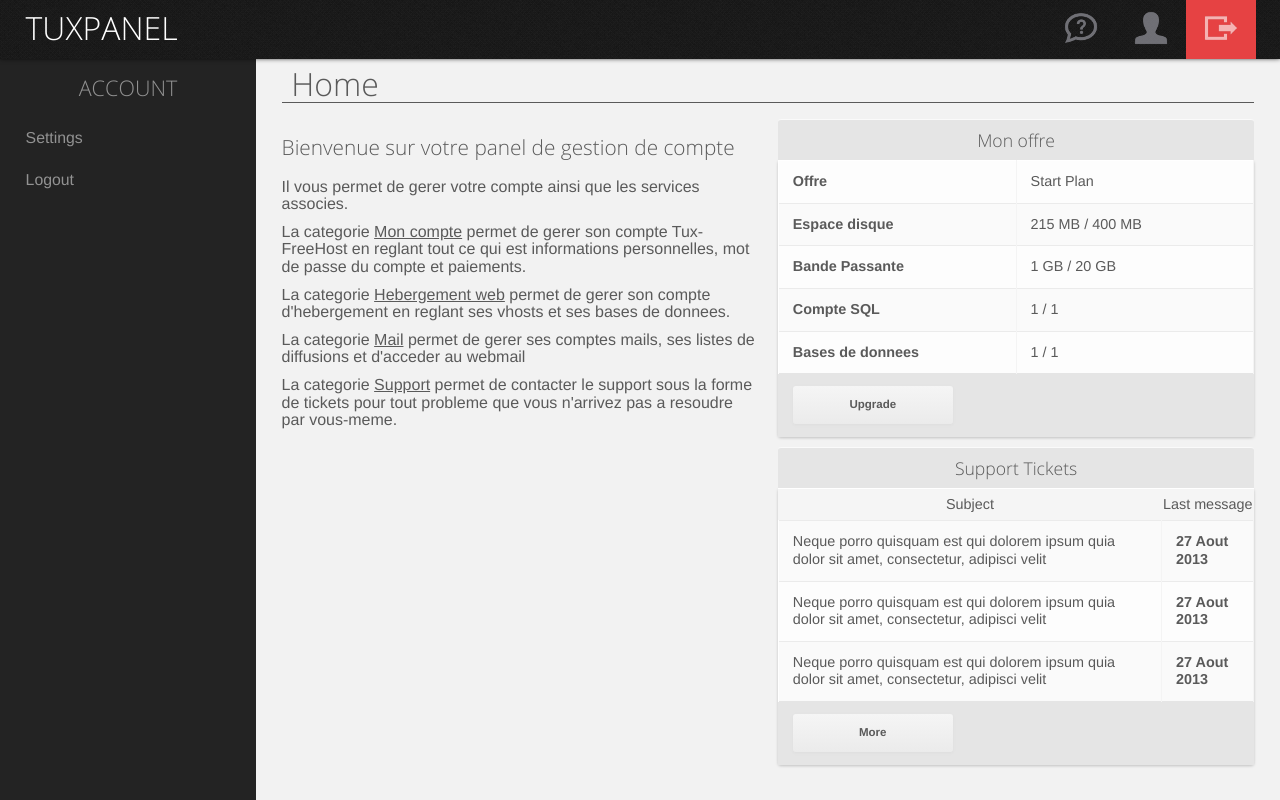
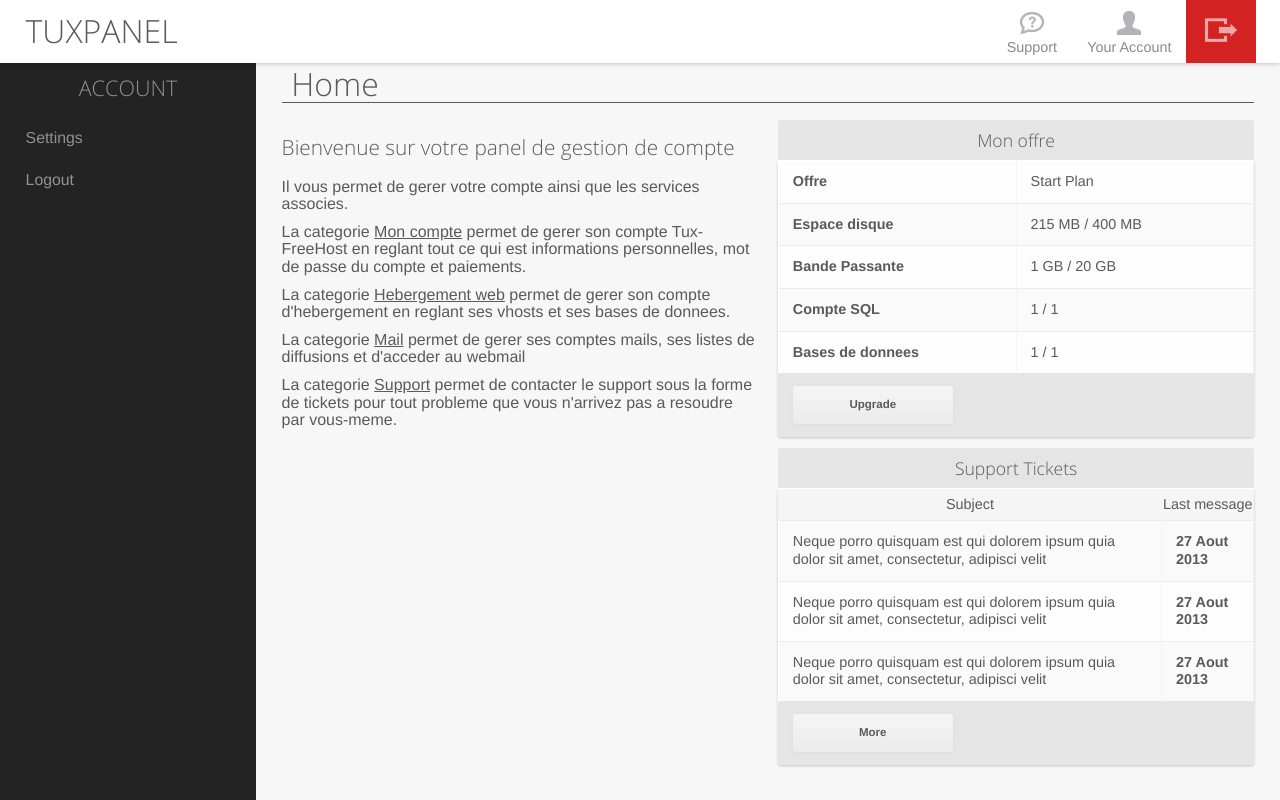
Before and after one commit to TixieSalander/tfhpanel, a Python web app: template tfhpanel/templates/user/home.mako in a window 1280 px wide. Run offline with Mako, Linux system fonts and the light colour scheme; the template is opened without the code that fills it, so the values that code supplies are empty.

Commit message:
Redesign the navbar to improve the UX: adding text below the icons, contrast enhancement

```diff
--- a/tfhpanel/static/design.css
+++ b/tfhpanel/static/design.css
@@ -14,22 +14,22 @@ header{
     color: #fff;
     background: #1a1a1a;
     text-align: right;
-    background: url(/static/images/bg.png);
-    -webkit-box-shadow:  0px -1px 5px 0px #000000;
-    box-shadow:  0px -1px 5px 0px #000000;
+    background: #fff;
+    -webkit-box-shadow: 0px 0px 5px rgba(0, 0, 0, 0.3);
+    box-shadow: 0px 0px 5px rgba(0, 0, 0, 0.3);
 }
 header a{
-    color: #fff;
+    color: #5a5a5a;
     text-decoration: none;
 }
 header #logo{
     float: left;
-    height: 58px;
+    height: 62px;
     line-height: 55px;
     margin-left: 2%;
 }
 header #logo h1{
-    margin: 0px;
+    margin: 3px 0px;
     font-size: 2em;
     font-weight: lighter;
     text-transform: uppercase;
@@ -46,6 +46,8 @@ header nav li{
     display: inline;
     margin: 0px;
     padding: 0px;
+    text-align: center;
+    font-size: 0.9em;
 }
 header nav a{
     display: inline-block;
@@ -54,19 +56,24 @@ header nav a{
     opacity: 0.7;
 }
 header nav a:hover, header nav a.current{
-    background: #2e2e2e;
+    background: #eee;
     opacity: 1;
 }
 header nav a.navlogout{
-    background: #e64243;
+    background: #d42222;
     opacity: 1;
 }
 header nav a.navlogout:hover{
-    background: #d83e3f;
+    background: #c72a2a;
 }
 header nav img{
+    height: 30px;
+    width: 30px;
+}
+header nav a.navlogout img{
     height: 40px;
     width: 40px;
+    margin: 0.15em 0;
 }
 .wrap{
     display: table;
@@ -149,7 +156,7 @@ section{
     padding: 2%;
     font-size: 1em;
     line-height: 1.1em;
-    background: #f2f2f2;
+    background: #f7f7f7;
 }
 
  /* CONTENT */
--- a/tfhpanel/templates/layout.mako
+++ b/tfhpanel/templates/layout.mako
@@ -17,18 +17,24 @@
                     <li>
                         <a href="/${panel.model.short_name}/">
                             <img src="/static/images/nav/${panel.model.short_name}.png"
-                                alt="${panel.model.display_name}" />
+                                alt="${panel.model.display_name}" /><br/>
+                            ${panel.model.display_name}
                         </a>
                     </li>
                 % endfor
                 <li><a href="/support/" title="${_('Support')}">
-                    <img src="/static/images/nav/support.png" alt="${_('Support')}"/></a>
+                        <img src="/static/images/nav/support.png" alt="${_('Support')}"/><br/>
+                        ${_('Support')}
+                    </a>
                 </li>
                 <li><a href="/user/" title="${_('Your Account')}">
-                    <img src="/static/images/nav/user.png" alt="${_('Your Account')}"/></a>
+                        <img src="/static/images/nav/user.png" alt="${_('Your Account')}"/><br/>
+                        ${_('Your Account')}
+                    </a>
                 </li>
                 <li><a href="/user/logout" title="${_('Logout')}" class="navlogout">
-                    <img src="/static/images/nav/logout.png" alt="${_('Logout')}"/></a>
+                        <img src="/static/images/nav/logout.png" alt="${_('Logout')}"/>
+                    </a>
                 </li>
             </ul>
         </nav>
```
Also changed, not shown: tfhpanel/static/images/nav/domain.png.
